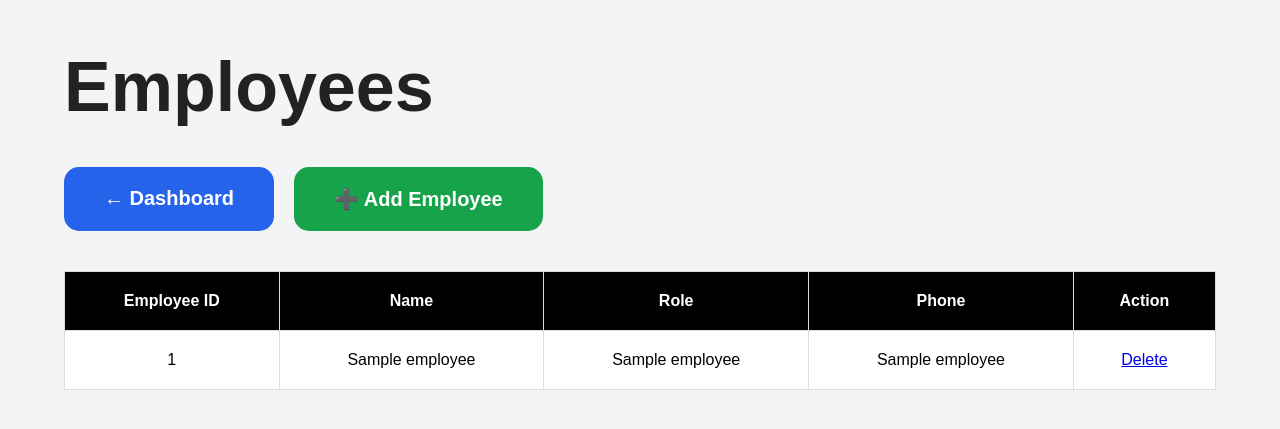
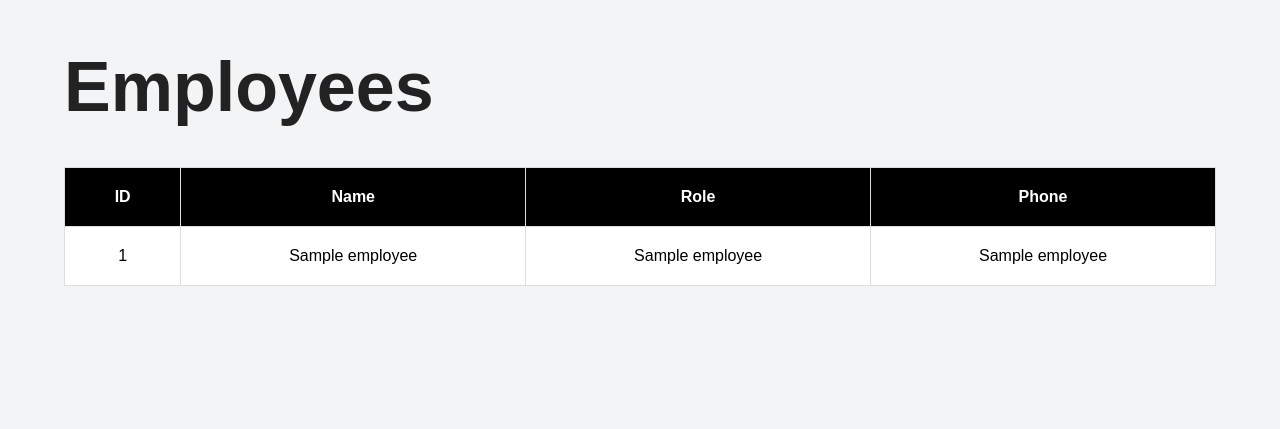
Before and after one commit to Tun30beep/Tun30beep-CS104_Tun, a Flask app: template templates/employees.html in a window 1280 px wide. Shown: the top 429 px of the page. Run offline with Flask 3, Linux system fonts and the light colour scheme; the template is opened without the code that fills it: most values are stand-ins (such as "Sample title", 1, 10 or a date in 2020).

Commit message:
Update employees.html

```diff
--- a/templates/employees.html
+++ b/templates/employees.html
@@ -1,10 +1,7 @@
 <!DOCTYPE html>
-<html lang="en">
+<html>
+
 <head>
-
-    <meta charset="UTF-8">
-
-    <meta name="viewport" content="width=device-width, initial-scale=1.0">
 
     <title>Employees</title>
 
@@ -19,31 +16,14 @@
 
     <h1>Employees</h1>
 
-        <div class="button-group">
-
-            <a href="/" class="btn btn-blue">
-                ← Dashboard
-            </a>
-
-            <a href="/add_employee" class="btn btn-green">
-                ➕ Add Employee
-            </a>
-
-        </div>
-
     <table>
 
         <tr>
 
-                <th>Employee ID</th>
-
+            <th>ID</th>
             <th>Name</th>
-
             <th>Role</th>
-
             <th>Phone</th>
-
-                <th>Action</th>
 
         </tr>
 
@@ -52,24 +32,9 @@
         <tr>
 
             <td>{{ employee[0] }}</td>
-
             <td>{{ employee[1] }}</td>
-
             <td>{{ employee[2] }}</td>
-
             <td>{{ employee[3] }}</td>
-
-                <td>
-
-                    <a href="/delete_employee/{{ employee[0] }}"
-                    class="btn-small btn-delete"
-                    onclick="return confirm('Delete this employee?')">
-
-                        Delete
-
-                    </a>
-
-                </td>
 
         </tr>
 
```
Lines whose indentation alone changed are shown as unchanged.
